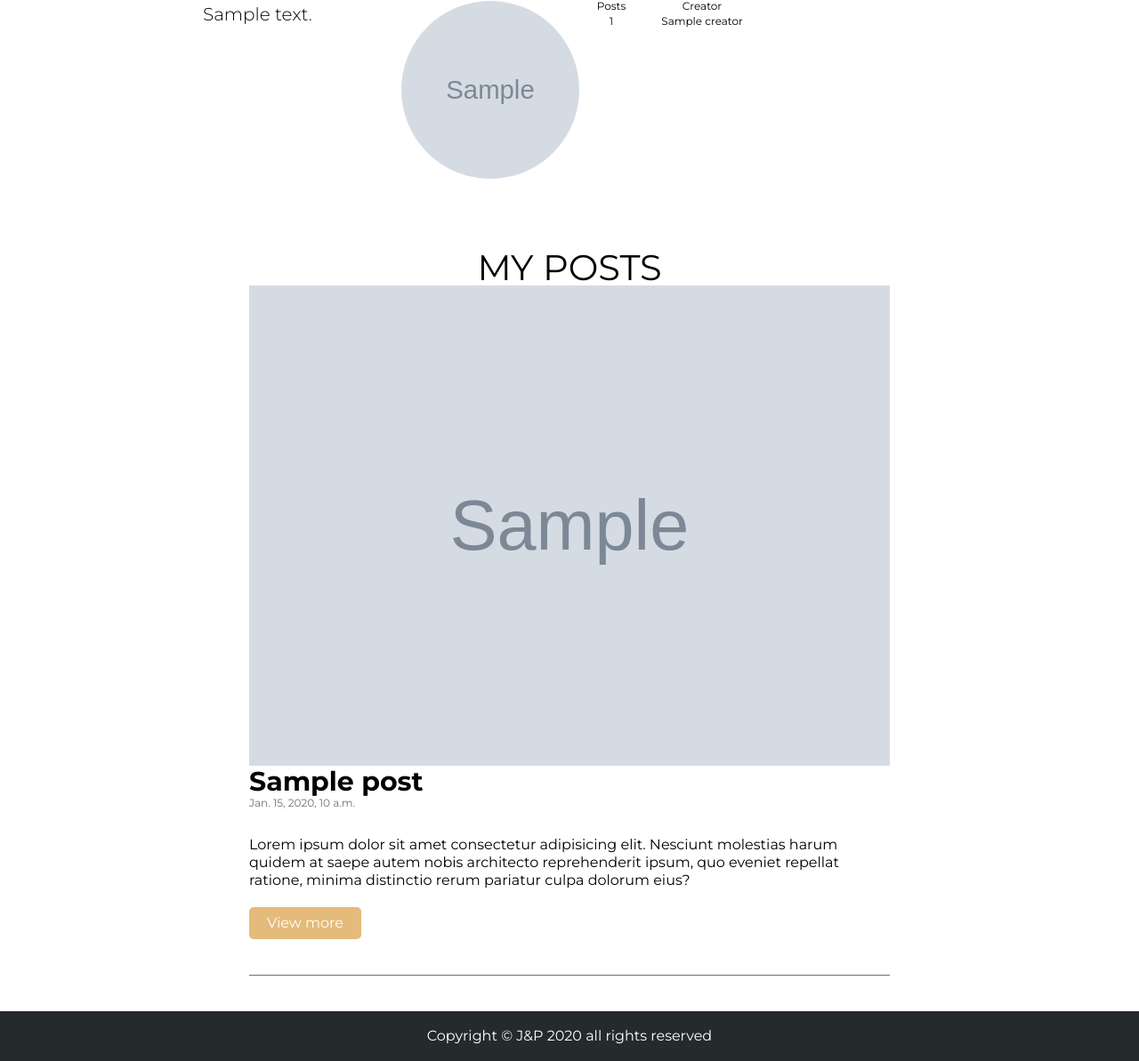
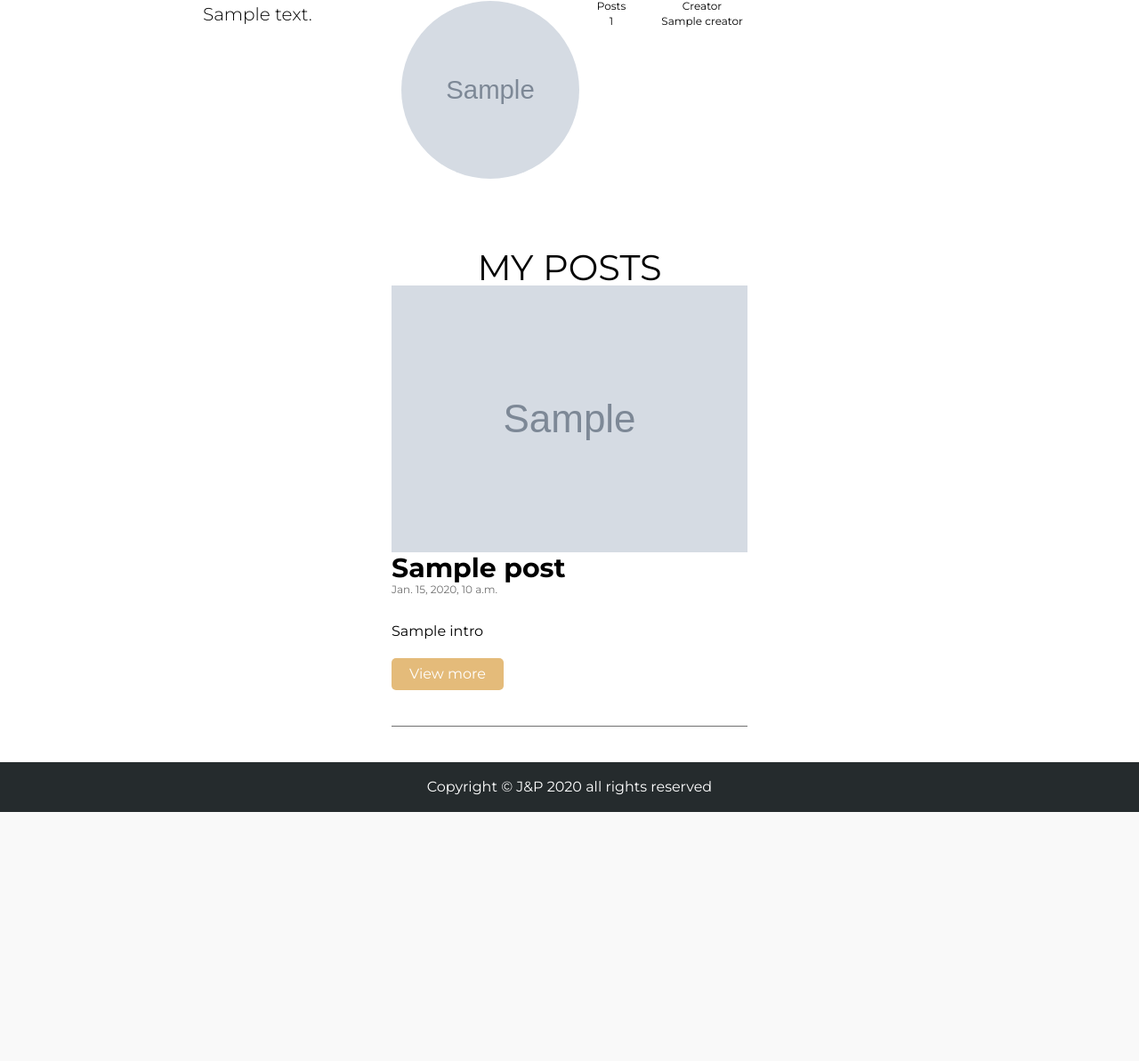
Before and after one commit to KSzostko/Django-Blog, a Django app: template app/templates/blog_detail.html in a window 1280 px wide. Shown: the part 839-2032 px from the top of the page at 89% size. After the commit the page ends 1752 px from the top, so only its background shows below. Run offline with Django 3.2, Linux system fonts and the light colour scheme; the template is opened without the code that fills it: most values are stand-ins (such as "Sample title", 1, 10 or a date in 2020); grey boxes marked "Sample" are stand-in pictures; data that the repository does not hold is empty.

Commit message:
added filed intro to Post model

```diff
--- a/app/models.py
+++ b/app/models.py
@@ -23,6 +23,7 @@
     blog = models.ForeignKey(Blog, on_delete=models.CASCADE)
     author = models.ForeignKey(User, on_delete=models.CASCADE)
     title = models.CharField(max_length=100)
+    intro = models.TextField(default='')
     text_content = models.TextField()
     image = models.ImageField(blank=True, upload_to='')
     auth_required = models.BooleanField(default=False)
--- a/app/templates/blog_detail.html
+++ b/app/templates/blog_detail.html
@@ -35,7 +35,7 @@
             </div>
             <h4 class="post__title">{{ post.title }}</h4>
             <span class="post__created">{{ post.published_date }}</span>
-            <p class="post__intro">Lorem ipsum dolor sit amet consectetur adipisicing elit. Nesciunt molestias harum quidem at saepe autem nobis architecto reprehenderit ipsum, quo eveniet repellat ratione, minima distinctio rerum pariatur culpa dolorum eius?</p>
+            <p class="post__intro">{{ post.intro }}</p>
             <a class="button" href="#">View more</a>
         </article>
         {% endfor %}
```
